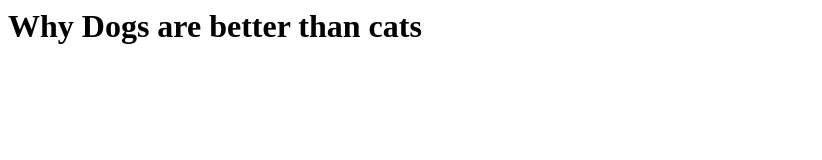
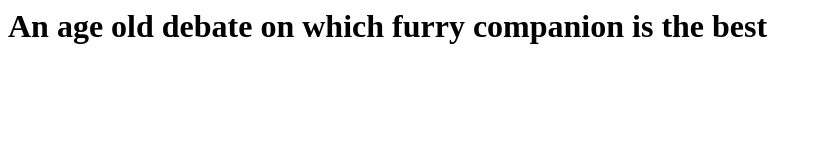
Before and after one commit to peeversjack/1054-Midterm, a plain HTML site: page index.html in a window 1280 px wide. Shown: the whole page, without its empty margins (0-822 px from the left). Drawn offline with Linux system fonts and the light colour scheme.

Commit message:
updated index

```diff
--- a/index.html
+++ b/index.html
@@ -3,6 +3,6 @@
     	<title>Cat's VS Dogs</title>
     </head>
     <body>
-    	<h1>Why Dogs are better than cats</h1>
+    	<h1>An age old debate on which furry companion is the best</h1>
     </body>
 </html>
```
